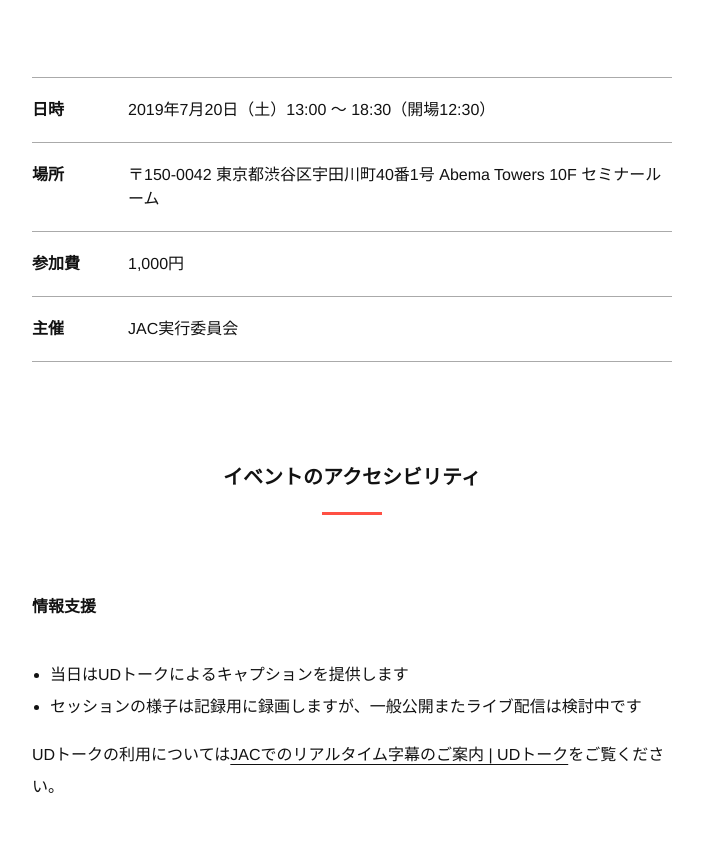
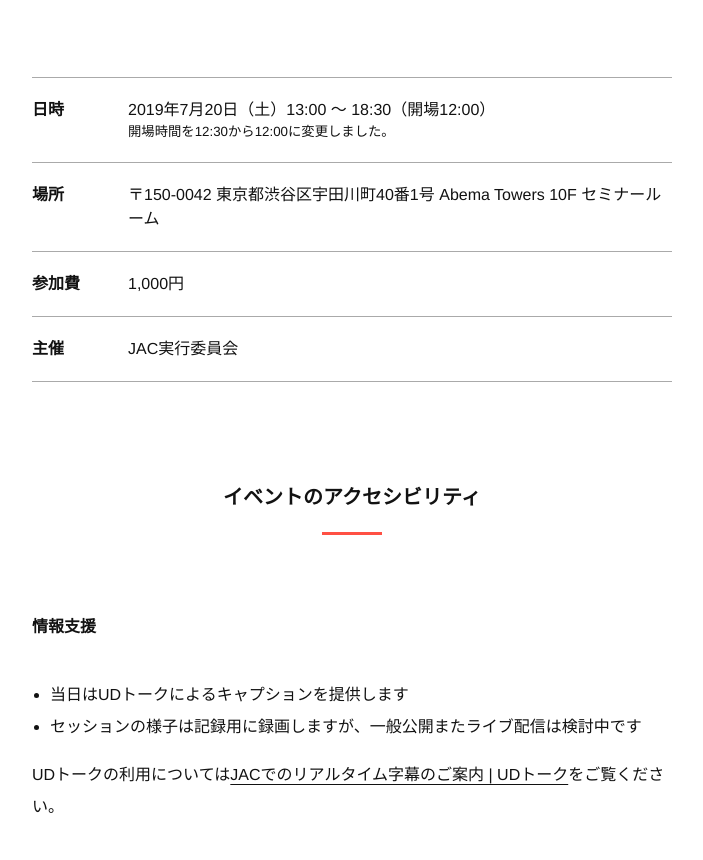
Before and after one commit to JA11yC/JA11yC, a website: page docs/vol2/index.html in a window 1280 px wide. Shown: the part 7618-8478 px from the top of the page, without its empty margins (288-991 px from the left). Drawn offline with nearby package versions, Linux system fonts and the light colour scheme.

Commit message:
change opening time

```diff
--- a/docs/vol2/index.html
+++ b/docs/vol2/index.html
@@ -656,7 +656,8 @@
         <div>
           <dt>日時</dt>
           <dd>
-            <time datetime="2019-07-20">2019年7月20日（土）13:00 〜 18:30（開場12:30）</time>
+            <time datetime="2019-07-20">2019年7月20日（土）13:00 〜 18:30（開場12:00）</time>
+            <small style="display: block">開場時間を12:30から12:00に変更しました。</small>
           </dd>
         </div>
         <div>
```
